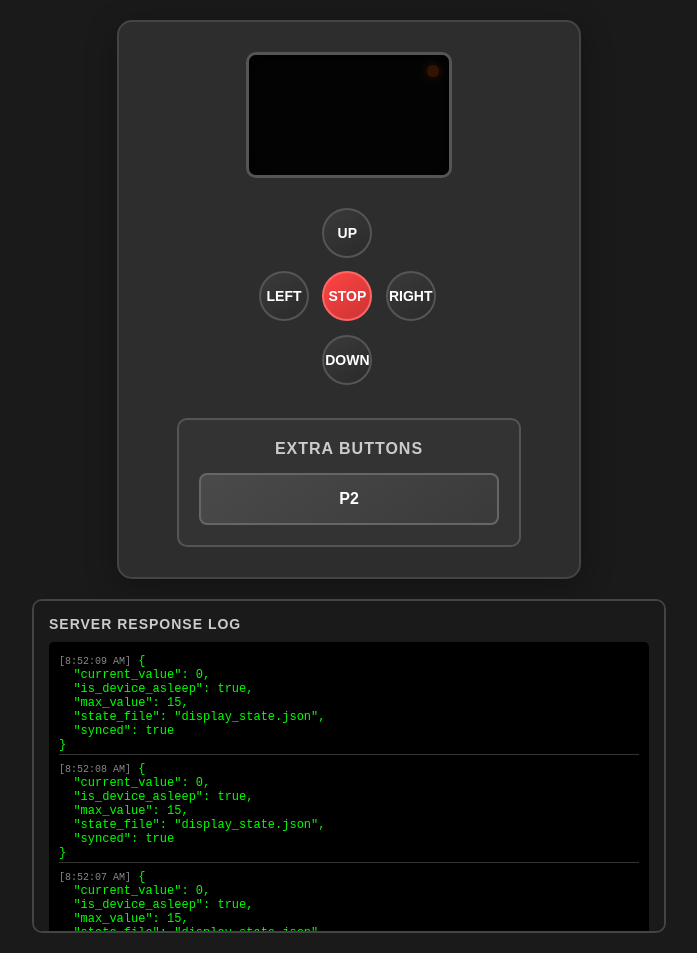
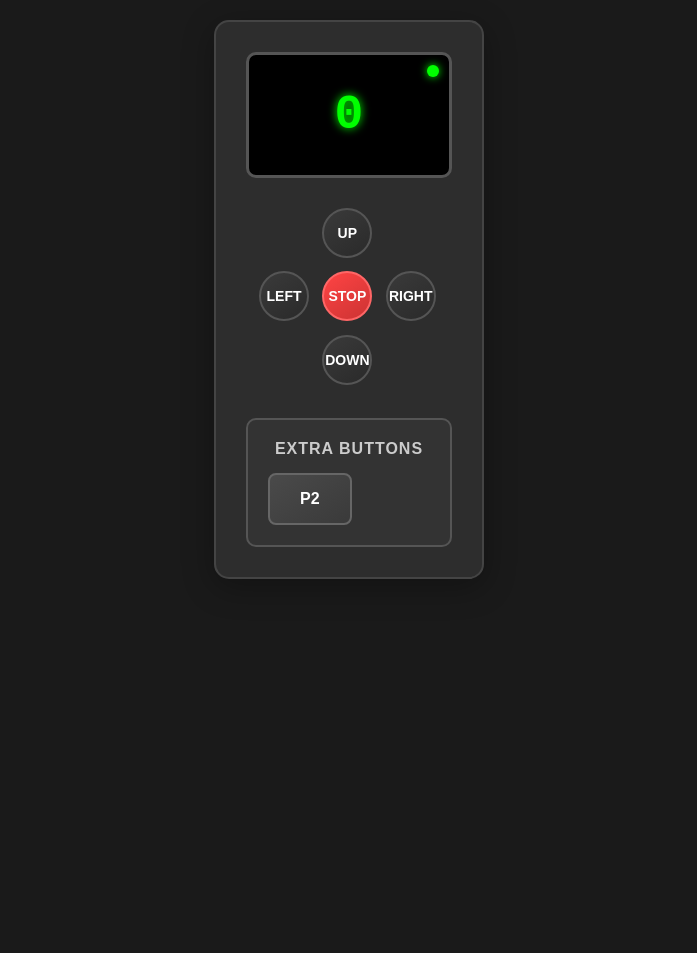
Before and after one commit to addun/aluprof-DC313-rpi-controller, a Flask app: page / in a window 1280 px wide. Shown: the whole page, without its empty margins (291-988 px from the left). After the commit the page ends 579 px from the top, so only its background shows below. Run offline with Flask 3, Linux system fonts and the light colour scheme.

Commit message:
Fix panel width

```diff
--- a/src/templates/controller.html
+++ b/src/templates/controller.html
@@ -25,7 +25,6 @@
         box-shadow: 0 8px 32px rgba(0, 0, 0, 0.3);
         border: 2px solid #444;
         max-width: 400px;
-        width: 100%;
       }
 
       .screen {
@@ -149,7 +148,7 @@
         border: 2px solid #555;
         border-radius: 10px;
         padding: 20px;
-        width: 100%;
+        width: auto;
         max-width: 300px;
         margin: 0 auto;
       }
@@ -175,7 +174,7 @@
         padding: 15px 30px;
         transition: all 0.1s ease;
         user-select: none;
-        width: 100%;
+        width: auto;
         text-align: center;
       }
 
@@ -207,58 +206,6 @@
         background-color: #ff6600;
         box-shadow: 0 0 8px #ff6600;
       }
-
-      .log-panel {
-        background-color: #1a1a1a;
-        border: 2px solid #444;
-        border-radius: 10px;
-        padding: 15px;
-        margin-top: 20px;
-        width: 100%;
-        max-width: 600px;
-        max-height: 300px;
-        overflow-y: auto;
-      }
-
-      .log-title {
-        color: #ccc;
-        font-size: 14px;
-        font-weight: bold;
-        margin-bottom: 10px;
-        text-transform: uppercase;
-        letter-spacing: 1px;
-      }
-
-      .log-content {
-        font-family: "Courier New", monospace;
-        font-size: 12px;
-        color: #00ff00;
-        background-color: #000;
-        padding: 10px;
-        border-radius: 5px;
-        min-height: 100px;
-        white-space: pre-wrap;
-        word-break: break-all;
-      }
-
-      .log-entry {
-        margin-bottom: 5px;
-        padding: 2px 0;
-        border-bottom: 1px solid #333;
-      }
-
-      .log-timestamp {
-        color: #888;
-        font-size: 10px;
-      }
-
-      .log-response {
-        color: #00ff00;
-      }
-
-      .log-error {
-        color: #ff4444;
-      }
     </style>
     <script>
       // API endpoint base URL
@@ -267,32 +214,6 @@
       // Polling interval for state updates
       let statePollingInterval = null;
       const POLLING_INTERVAL_MS = 1000; // 1 second
-      let logEntryCounter = 0;
-
-      // Logging functions
-      function addLogEntry(message, type = "response") {
-        const logContent = document.getElementById("logContent");
-        const timestamp = new Date().toLocaleTimeString();
-
-        const logEntry = document.createElement("div");
-        logEntry.className = `log-entry log-${type}`;
-        logEntry.innerHTML = `<span class="log-timestamp">[${timestamp}]</span> ${message}`;
-
-        // Insert at the top (newest first)
-        logContent.insertBefore(logEntry, logContent.firstChild);
-
-        // Keep only last 50 entries
-        const entries = logContent.children;
-        if (entries.length > 50) {
-          logContent.removeChild(entries[entries.length - 1]);
-        }
-      }
-
-      function logServerResponse(endpoint, data, isError = false) {
-        const type = isError ? "error" : "response";
-        const message = JSON.stringify(data, null, 2);
-        addLogEntry(message, type);
-      }
 
       // Button press handler
       async function pressButton(buttonId) {
@@ -307,12 +228,10 @@
           const data = await response.json();
 
           if (response.ok) {
-            logServerResponse(`POST /press/${buttonId}`, data);
             // Visual feedback and refresh state from server
             showButtonFeedback(buttonId);
             pollState();
           } else {
-            logServerResponse(`POST /press/${buttonId}`, data, true);
             console.error(`Error pressing button ${buttonId}:`, data.error);
             showError(`Error: ${data.error}`);
           }
@@ -381,11 +300,9 @@
           const data = await response.json();
 
           if (response.ok) {
-            logServerResponse("GET /state (initial)", data);
             updateDisplay(data.current_value);
-            updateSleepState(data.is_device_asleep);
+            updateSleepState(data._is_device_asleep);
           } else {
-            logServerResponse("GET /state (initial)", data, true);
             console.error("Error loading state:", data.error);
           }
         } catch (error) {
@@ -400,11 +317,9 @@
           const data = await response.json();
 
           if (response.ok) {
-            logServerResponse("GET /state", data);
             updateDisplay(data.current_value);
-            updateSleepState(data.is_device_asleep);
+            updateSleepState(data._is_device_asleep);
           } else {
-            logServerResponse("GET /state", data, true);
             console.error("Error polling state:", data.error);
           }
         } catch (error) {
@@ -463,10 +378,5 @@
         <button class="p2-button" id="p2Btn">P2</button>
       </div>
     </div>
-
-    <div class="log-panel">
-      <div class="log-title">Server Response Log</div>
-      <div class="log-content" id="logContent"></div>
-    </div>
   </body>
 </html>
```
